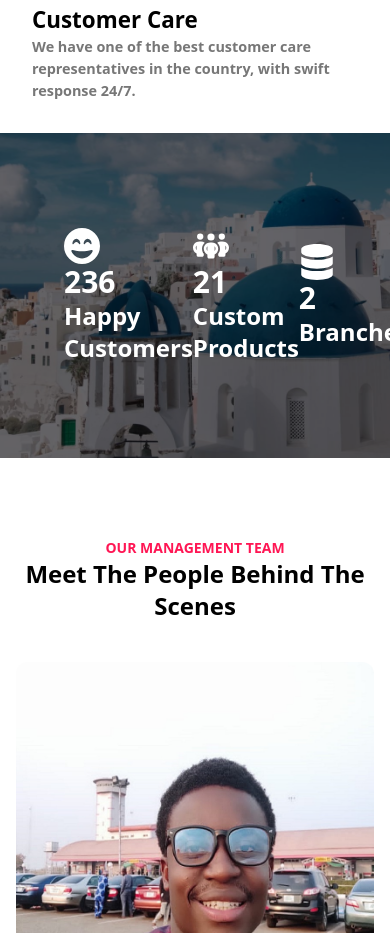
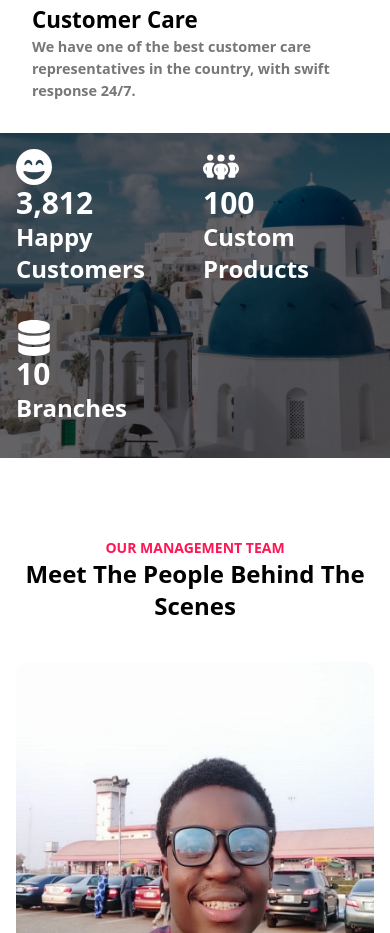
Before and after one commit to GraceJoseph-hub/space-touch, a React (Vite) app: page /about in a window 390 px wide. Shown: the part 2921-3854 px from the top of the page. Built offline with nearby package versions, Linux system fonts and the light colour scheme.

Commit message:
committed another change

```diff
--- a/src/components/aboutSubBanner/AboutSubBanner.jsx
+++ b/src/components/aboutSubBanner/AboutSubBanner.jsx
@@ -2,29 +2,38 @@ import React from "react";
 import CountUp from "react-countup";
 import { FaFaceGrinBeam, FaPeopleGroup } from "react-icons/fa6";
 import { FaDatabase } from "react-icons/fa";
+import useScreenSize from "../useScreenSize";
 
 const AboutSubBanner = () => {
+  const { isMobile, isTablet } = useScreenSize();
+
   const counter = [
     {
       icon: <FaFaceGrinBeam />,
-      counts: <CountUp start={0} end={3812} duration={200} />,
+      counts: <CountUp start={0} end={3812} duration={2} />,
       title: "Happy Customers",
     },
     {
       icon: <FaPeopleGroup />,
-      counts: <CountUp start={0} end={100} duration={200} />,
+      counts: <CountUp start={0} end={100} duration={2} />,
       title: "Custom Products",
     },
     {
       icon: <FaDatabase />,
-      counts: <CountUp start={0} end={10} duration={250} />,
+      counts: <CountUp start={0} end={10} duration={2.5} />,
       title: "Branches",
     },
   ];
 
   return (
     <div className='h-[20.3rem] w-full bg-[url("../../../public/images/banner3.jpg")] bg-cover bg-center'>
-      <div className="flex justify-between items-center px-16 h-full w-full bg-darkShade relative">
+      <div
+        className={`${
+          isMobile || isTablet
+            ? "grid grid-cols-2 gap-4 p-4"
+            : "flex justify-between items-center px-16"
+        } h-full w-full bg-darkShade relative`}
+      >
         {counter.map((count, index) => (
           <div key={index} className="text-2xl text-light font-semibold">
             <p className="text-4xl">{count.icon}</p>
@@ -38,3 +47,44 @@ const AboutSubBanner = () => {
 };
 
 export default AboutSubBanner;
+
+// import React from "react";
+// import CountUp from "react-countup";
+// import { FaFaceGrinBeam, FaPeopleGroup } from "react-icons/fa6";
+// import { FaDatabase } from "react-icons/fa";
+
+// const AboutSubBanner = () => {
+//   const counter = [
+//     {
+//       icon: <FaFaceGrinBeam />,
+//       counts: <CountUp start={0} end={3812} duration={200} />,
+//       title: "Happy Customers",
+//     },
+//     {
+//       icon: <FaPeopleGroup />,
+//       counts: <CountUp start={0} end={100} duration={200} />,
+//       title: "Custom Products",
+//     },
+//     {
+//       icon: <FaDatabase />,
+//       counts: <CountUp start={0} end={10} duration={250} />,
+//       title: "Branches",
+//     },
+//   ];
+
+//   return (
+//     <div className='h-[20.3rem] w-full bg-[url("../../../public/images/banner3.jpg")] bg-cover bg-center'>
+//       <div className="flex justify-between items-center px-16 h-full w-full bg-darkShade relative">
+//         {counter.map((count, index) => (
+//           <div key={index} className="text-2xl text-light font-semibold">
+//             <p className="text-4xl">{count.icon}</p>
+//             <p className="text-3xl">{count.counts}</p>
+//             <p>{count.title}</p>
+//           </div>
+//         ))}
+//       </div>
+//     </div>
+//   );
+// };
+
+// export default AboutSubBanner;
```
